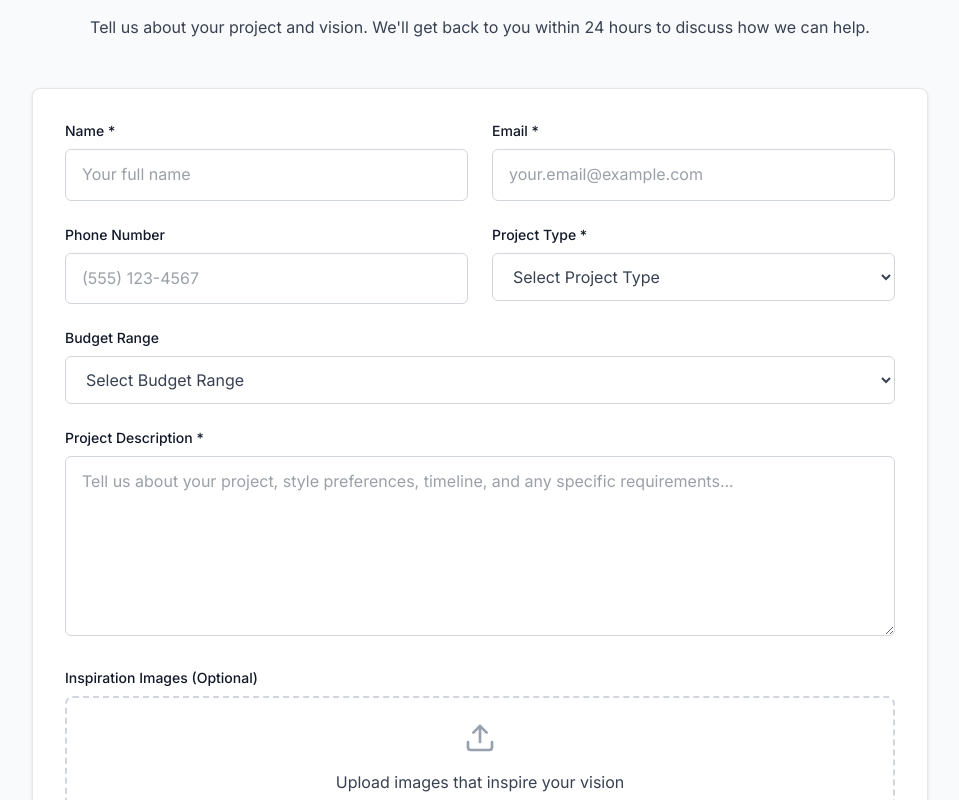
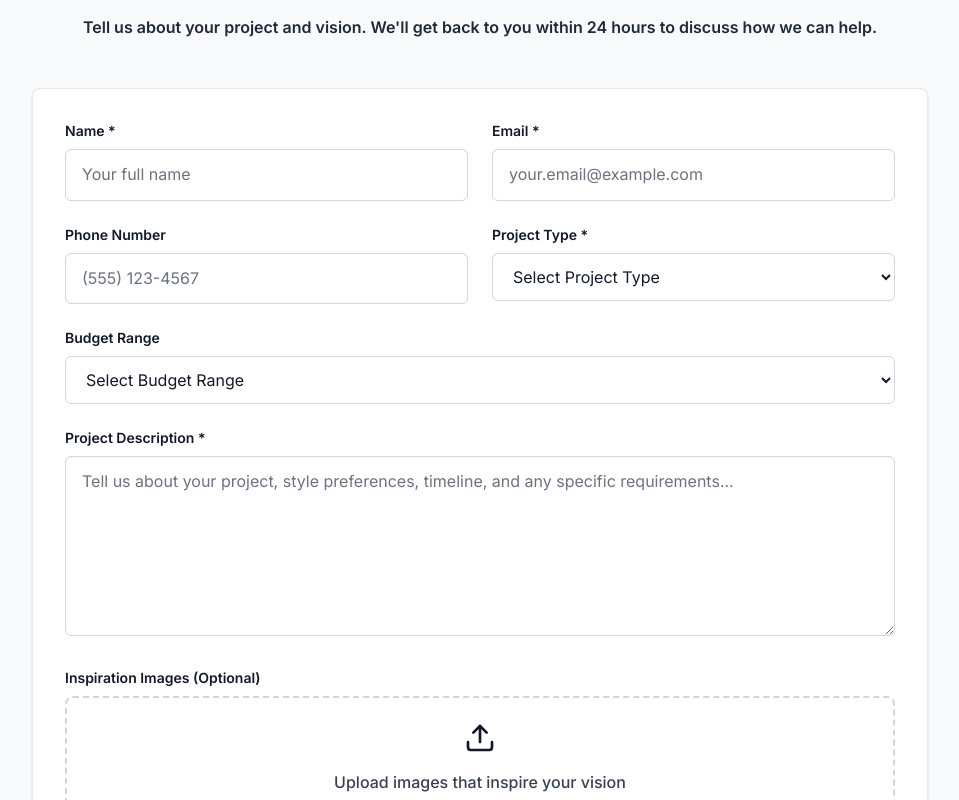
Before and after one commit to Squeegle/Ashley-Website, a Next.js app: page /contact in a window 1280 px wide. Shown: the part 1280-2080 px from the top of the page, without its empty margins (160-1119 px from the left). Built offline with nearby package versions, Linux system fonts and the light colour scheme; a web font is replaced by a local one.

Commit message:
improved text visibility on contact and about pages

```diff
--- a/src/app/contact/page.tsx
+++ b/src/app/contact/page.tsx
@@ -232,10 +232,10 @@ export default function ContactPage() {
       <Section className="py-16 lg:py-24">
         <Container>
           <div className="text-center mb-16">
-            <h2 className="text-3xl lg:text-4xl font-serif text-gray-900 mb-6">
+            <h2 className="text-3xl lg:text-4xl font-serif text-black mb-6 font-bold">
               Get In Touch
             </h2>
-            <p className="text-gray-600 max-w-2xl mx-auto leading-relaxed">
+            <p className="text-gray-800 max-w-2xl mx-auto leading-relaxed font-semibold">
               Whether you&apos;re planning a complete home makeover or need design guidance for a single room,
               I&apos;m here to help bring your vision to life.
             </p>
@@ -247,10 +247,10 @@ export default function ContactPage() {
               const content = (
                 <div className="text-center group">
                   <div className="w-16 h-16 bg-gray-100 rounded-full flex items-center justify-center mx-auto mb-4 group-hover:bg-gray-200 transition-colors duration-300">
-                    <IconComponent size={24} className="text-gray-600" />
+                    <IconComponent size={24} className="text-gray-700" />
                   </div>
-                  <h3 className="text-lg font-semibold text-gray-900 mb-2">{item.label}</h3>
-                  <p className="text-gray-600">{item.value}</p>
+                  <h3 className="text-lg font-bold text-black mb-2">{item.label}</h3>
+                  <p className="text-gray-800 font-semibold">{item.value}</p>
                 </div>
               );
 
@@ -273,10 +273,10 @@ export default function ContactPage() {
         <Container>
           <div className="max-w-4xl mx-auto">
             <div className="text-center mb-12">
-              <h2 className="text-3xl lg:text-4xl font-serif text-gray-900 mb-6">
+              <h2 className="text-3xl lg:text-4xl font-serif text-black mb-6 font-bold">
                 Start Your Project
               </h2>
-              <p className="text-gray-600 leading-relaxed">
+              <p className="text-gray-800 leading-relaxed font-semibold">
                 Tell us about your project and vision. We&apos;ll get back to you within 24 hours to discuss how we can help.
               </p>
             </div>
@@ -287,8 +287,8 @@ export default function ContactPage() {
                 <div className="w-16 h-16 bg-green-100 rounded-full flex items-center justify-center mx-auto mb-6">
                   <Mail size={24} className="text-green-600" />
                 </div>
-                <h3 className="text-2xl font-semibold text-gray-900 mb-4">Thank You!</h3>
-                <p className="text-gray-600 mb-6">
+                <h3 className="text-2xl font-bold text-black mb-4">Thank You!</h3>
+                <p className="text-gray-800 mb-6 font-semibold">
                   Your message has been sent successfully. I&apos;ll review your project details and get back to you within 24 hours.
                 </p>
                 <button
@@ -305,7 +305,7 @@ export default function ContactPage() {
                   {/* Name and Email Row */}
                   <div className="grid grid-cols-1 md:grid-cols-2 gap-6">
                     <div>
-                      <label htmlFor="name" className="block text-sm font-medium text-gray-900 mb-2">
+                      <label htmlFor="name" className="block text-sm font-bold text-black mb-2">
                         Name *
                       </label>
                       <input
@@ -314,16 +314,17 @@ export default function ContactPage() {
                         name="name"
                         value={formData.name}
                         onChange={handleInputChange}
-                        className={`w-full px-4 py-3 border rounded-md focus:outline-none focus:ring-2 focus:ring-gray-500 focus:border-transparent transition-colors duration-200 ${
+                        className={`w-full px-4 py-3 border rounded-md focus:outline-none focus:ring-2 focus:ring-gray-500 focus:border-transparent transition-colors duration-200 text-black bg-white ${
                           errors.name ? 'border-red-500' : 'border-gray-300'
                         }`}
                         placeholder="Your full name"
+                        style={{ color: '#111827 !important' }}
                       />
-                      {errors.name && <p className="mt-1 text-sm text-red-600">{errors.name}</p>}
+                      {errors.name && <p className="mt-1 text-sm text-red-600 font-semibold">{errors.name}</p>}
                     </div>
 
                     <div>
-                      <label htmlFor="email" className="block text-sm font-medium text-gray-900 mb-2">
+                      <label htmlFor="email" className="block text-sm font-bold text-black mb-2">
                         Email *
                       </label>
                       <input
@@ -332,19 +333,20 @@ export default function ContactPage() {
                         name="email"
                         value={formData.email}
                         onChange={handleInputChange}
-                        className={`w-full px-4 py-3 border rounded-md focus:outline-none focus:ring-2 focus:ring-gray-500 focus:border-transparent transition-colors duration-200 ${
+                        className={`w-full px-4 py-3 border rounded-md focus:outline-none focus:ring-2 focus:ring-gray-500 focus:border-transparent transition-colors duration-200 text-black bg-white ${
                           errors.email ? 'border-red-500' : 'border-gray-300'
                         }`}
                         placeholder="your.email@example.com"
+                        style={{ color: '#111827 !important' }}
                       />
-                      {errors.email && <p className="mt-1 text-sm text-red-600">{errors.email}</p>}
+                      {errors.email && <p className="mt-1 text-sm text-red-600 font-semibold">{errors.email}</p>}
                     </div>
                   </div>
 
                   {/* Phone and Project Type Row */}
                   <div className="grid grid-cols-1 md:grid-cols-2 gap-6">
                     <div>
-                      <label htmlFor="phone" className="block text-sm font-medium text-gray-900 mb-2">
+                      <label htmlFor="phone" className="block text-sm font-bold text-black mb-2">
                         Phone Number
                       </label>
                       <input
@@ -353,16 +355,17 @@ export default function ContactPage() {
                         name="phone"
                         value={formData.phone}
                         onChange={handleInputChange}
-                        className={`w-full px-4 py-3 border rounded-md focus:outline-none focus:ring-2 focus:ring-gray-500 focus:border-transparent transition-colors duration-200 ${
+                        className={`w-full px-4 py-3 border rounded-md focus:outline-none focus:ring-2 focus:ring-gray-500 focus:border-transparent transition-colors duration-200 text-black bg-white ${
                           errors.phone ? 'border-red-500' : 'border-gray-300'
                         }`}
                         placeholder="(555) 123-4567"
+                        style={{ color: '#111827 !important' }}
                       />
-                      {errors.phone && <p className="mt-1 text-sm text-red-600">{errors.phone}</p>}
+                      {errors.phone && <p className="mt-1 text-sm text-red-600 font-semibold">{errors.phone}</p>}
                     </div>
 
                     <div>
-                      <label htmlFor="projectType" className="block text-sm font-medium text-gray-900 mb-2">
+                      <label htmlFor="projectType" className="block text-sm font-bold text-black mb-2">
                         Project Type *
                       </label>
                       <select
@@ -370,7 +373,7 @@ export default function ContactPage() {
                         name="projectType"
                         value={formData.projectType}
                         onChange={handleInputChange}
-                        className={`w-full px-4 py-3 border rounded-md focus:outline-none focus:ring-2 focus:ring-gray-500 focus:border-transparent transition-colors duration-200 ${
+                        className={`w-full px-4 py-3 border rounded-md focus:outline-none focus:ring-2 focus:ring-gray-500 focus:border-transparent transition-colors duration-200 text-black bg-white ${
                           errors.projectType ? 'border-red-500' : 'border-gray-300'
                         }`}
                       >
@@ -380,13 +383,13 @@ export default function ContactPage() {
                           </option>
                         ))}
                       </select>
-                      {errors.projectType && <p className="mt-1 text-sm text-red-600">{errors.projectType}</p>}
+                      {errors.projectType && <p className="mt-1 text-sm text-red-600 font-semibold">{errors.projectType}</p>}
                     </div>
                   </div>
 
                   {/* Budget Range */}
                   <div>
-                    <label htmlFor="budgetRange" className="block text-sm font-medium text-gray-900 mb-2">
+                    <label htmlFor="budgetRange" className="block text-sm font-bold text-black mb-2">
                       Budget Range
                     </label>
                     <select
@@ -394,7 +397,9 @@ export default function ContactPage() {
                       name="budgetRange"
                       value={formData.budgetRange}
                       onChange={handleInputChange}
-                      className="w-full px-4 py-3 border border-gray-300 rounded-md focus:outline-none focus:ring-2 focus:ring-gray-500 focus:border-transparent transition-colors duration-200"
+                      className={`w-full px-4 py-3 border rounded-md focus:outline-none focus:ring-2 focus:ring-gray-500 focus:border-transparent transition-colors duration-200 text-black bg-white ${
+                        errors.budgetRange ? 'border-red-500' : 'border-gray-300'
+                      }`}
                     >
                       {budgetRanges.map(range => (
                         <option key={range.value} value={range.value}>
@@ -406,7 +411,7 @@ export default function ContactPage() {
 
                   {/* Project Message */}
                   <div>
-                    <label htmlFor="message" className="block text-sm font-medium text-gray-900 mb-2">
+                    <label htmlFor="message" className="block text-sm font-bold text-black mb-2">
                       Project Description *
                     </label>
                     <textarea
@@ -415,25 +420,26 @@ export default function ContactPage() {
                       rows={6}
                       value={formData.message}
                       onChange={handleInputChange}
-                      className={`w-full px-4 py-3 border rounded-md focus:outline-none focus:ring-2 focus:ring-gray-500 focus:border-transparent transition-colors duration-200 resize-vertical ${
+                      className={`w-full px-4 py-3 border rounded-md focus:outline-none focus:ring-2 focus:ring-gray-500 focus:border-transparent transition-colors duration-200 text-black bg-white ${
                         errors.message ? 'border-red-500' : 'border-gray-300'
                       }`}
                       placeholder="Tell us about your project, style preferences, timeline, and any specific requirements..."
+                      style={{ color: '#111827 !important' }}
                     />
-                    {errors.message && <p className="mt-1 text-sm text-red-600">{errors.message}</p>}
+                    {errors.message && <p className="mt-1 text-sm text-red-600 font-semibold">{errors.message}</p>}
                   </div>
 
                   {/* File Upload */}
                   <div>
-                    <label className="block text-sm font-medium text-gray-900 mb-2">
+                    <label className="block text-sm font-bold text-black mb-2">
                       Inspiration Images (Optional)
                     </label>
                     <div className="border-2 border-dashed border-gray-300 rounded-lg p-6 text-center hover:border-gray-400 transition-colors duration-200">
                       <Upload size={32} className="mx-auto text-gray-400 mb-4" />
-                      <p className="text-gray-600 mb-2">
+                      <p className="text-black mb-2 font-bold">
                         Upload images that inspire your vision
                       </p>
-                      <p className="text-sm text-gray-500 mb-4">
+                      <p className="text-sm text-gray-700 mb-4 font-semibold">
                         Max 5 files, 10MB each. JPG, PNG, PDF accepted.
                       </p>
                       <label className="inline-flex items-center px-4 py-2 bg-gray-100 text-gray-700 rounded-md hover:bg-gray-200 cursor-pointer transition-colors duration-200">
@@ -447,14 +453,14 @@ export default function ContactPage() {
                         Choose Files
                       </label>
                     </div>
-                    {errors.files && <p className="mt-1 text-sm text-red-600">{errors.files}</p>}
+                    {errors.files && <p className="mt-1 text-sm text-red-600 font-semibold">{errors.files}</p>}
 
                     {/* Uploaded Files List */}
                     {uploadedFiles.length > 0 && (
                       <div className="mt-4 space-y-2">
                         {uploadedFiles.map((file, index) => (
                           <div key={index} className="flex items-center justify-between bg-gray-50 px-4 py-2 rounded-md">
-                            <span className="text-sm text-gray-700 truncate">{file.name}</span>
+                            <span className="text-sm text-black truncate font-semibold">{file.name}</span>
                             <button
                               type="button"
                               onClick={() => removeFile(index)}
@@ -471,7 +477,7 @@ export default function ContactPage() {
                   {/* Submit Button */}
                   <div className="pt-4">
                     {errors.submit && (
-                      <p className="mb-4 text-sm text-red-600">{errors.submit}</p>
+                      <p className="mb-4 text-sm text-red-600 font-semibold">{errors.submit}</p>
                     )}
                     <button
                       type="submit"
@@ -480,7 +486,7 @@ export default function ContactPage() {
                     >
                       {isSubmitting ? 'Sending...' : 'Send Message'}
                     </button>
-                    <p className="mt-2 text-sm text-gray-500">
+                    <p className="mt-2 text-sm text-gray-700 font-semibold">
                       * Required fields
                     </p>
                   </div>
--- a/src/app/globals.css
+++ b/src/app/globals.css
@@ -47,6 +47,9 @@
 /* Base styles with enhanced visibility */
 * {
   box-sizing: border-box;
+  text-rendering: optimizeLegibility !important;
+  -webkit-font-smoothing: antialiased !important;
+  -moz-osx-font-smoothing: grayscale !important;
 }
 
 body {
@@ -54,15 +57,14 @@ body {
   color: var(--text-primary);
   font-family: var(--font-sans), system-ui, sans-serif;
   line-height: 1.6;
-  -webkit-font-smoothing: antialiased;
-  -moz-osx-font-smoothing: grayscale;
-  text-rendering: optimizeLegibility;
   opacity: 1 !important;
 }
 
 /* Ensure no elements have unwanted opacity */
 main, section, div, p, h1, h2, h3, h4, h5, h6, span, a {
   opacity: 1 !important;
+  visibility: visible !important;
+  color: inherit !important;
 }
 
 /* Typography improvements with better contrast */
@@ -304,3 +306,84 @@ img {
   background-color: #ffffff !important;
   color: #000000 !important;
 }
+
+/* Enhanced text visibility for hero sections */
+.hero-text {
+  text-shadow: 0 2px 8px rgba(0, 0, 0, 0.7);
+  font-weight: 600;
+}
+
+/* Improve readability on light backgrounds */
+.text-dark-readable {
+  color: #1f2937 !important;
+  font-weight: 500;
+}
+
+/* Better contrast for gray text */
+.text-gray-enhanced {
+  color: #374151 !important;
+  font-weight: 500;
+}
+
+/* Force maximum visibility for all text elements */
+* {
+  text-rendering: optimizeLegibility !important;
+  -webkit-font-smoothing: antialiased !important;
+  -moz-osx-font-smoothing: grayscale !important;
+}
+
+/* Aggressive text visibility fixes */
+p, span, div, label, input, textarea, select, h1, h2, h3, h4, h5, h6, a, button {
+  opacity: 1 !important;
+  visibility: visible !important;
+  color: inherit !important;
+}
+
+/* Specific fixes for form elements */
+input, textarea, select {
+  color: #111827 !important;
+  background-color: #ffffff !important;
+}
+
+input::placeholder, textarea::placeholder {
+  color: #6b7280 !important;
+  opacity: 1 !important;
+}
+
+/* Force visibility for all gray text variants */
+.text-gray-50 { color: #f9fafb !important; }
+.text-gray-100 { color: #f3f4f6 !important; }
+.text-gray-200 { color: #e5e7eb !important; }
+.text-gray-300 { color: #d1d5db !important; }
+.text-gray-400 { color: #9ca3af !important; }
+.text-gray-500 { color: #6b7280 !important; font-weight: 500 !important; }
+.text-gray-600 { color: #4b5563 !important; font-weight: 500 !important; }
+.text-gray-700 { color: #374151 !important; font-weight: 600 !important; }
+.text-gray-800 { color: #1f2937 !important; font-weight: 600 !important; }
+.text-gray-900 { color: #111827 !important; font-weight: 700 !important; }
+
+/* Ensure contact form sections are clearly visible */
+section, .bg-gray-50 {
+  background-color: #f9fafb !important;
+}
+
+.bg-white {
+  background-color: #ffffff !important;
+  color: #111827 !important;
+}
+
+/* Force all text to be visible in contact forms */
+form * {
+  color: #111827 !important;
+  opacity: 1 !important;
+}
+
+form label {
+  color: #111827 !important;
+  font-weight: 600 !important;
+}
+
+form p {
+  color: #374151 !important;
+  font-weight: 500 !important;
+}
```
Also changed, not shown: src/app/about/page.tsx (+25 -25 lines), src/components/layout/Hero.tsx (+6 -5 lines).
